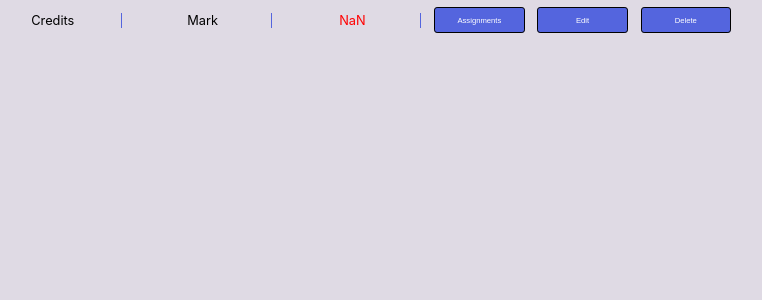
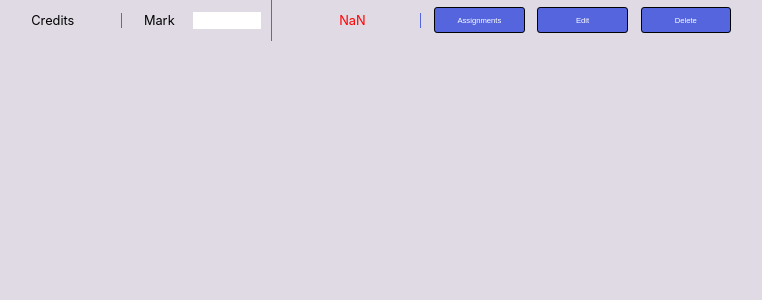
Before and after one commit to alexalextran/uni-mark-wam-calculator, a Next.js app: page /Components/SubjectCard in a window 1280 px wide. Shown: the top 300 px of the page, without its empty margins (357-1119 px from the left). Built offline with nearby package versions, Linux system fonts and the light colour scheme; no server answers.

Commit message:
small styling changes

```diff
--- a/pages/Components/SubjectCard.jsx
+++ b/pages/Components/SubjectCard.jsx
@@ -12,7 +12,9 @@ export default function SubjectCard({Name, credits, semesterNO, subjectID, Mark}
     <main className={styles.main}>
     <h3>{Name}</h3>
     <p>Credits {credits}</p>
-    <p>Mark {Mark}</p>
+    <span className={styles.markform}>
+      <p>Mark</p>
+    <input defaultValue={Mark} readOnly={false}></input></span>
     <p style={{color: wamImpact > 0  ? 'green' : 'red'}}>{ (totalcredits-credits == 0) ? Mark : wamImpact }</p>
     <button onClick={() => {
         //addAssignment(Year, Name, subjectID)
--- a/styles/SubjectCard.module.scss
+++ b/styles/SubjectCard.module.scss
@@ -9,6 +9,7 @@
     text-align: center;
     grid-template-columns:  repeat(4, 1fr) 0.66fr 0.66fr 0.66fr;
     column-gap: 1em;
+
     :nth-child(1){
         border-left:  0.1em solid $blue;
         border-right: 0.1em solid $blue;
@@ -20,4 +21,16 @@
     button{
         @include button
     }
+
+    .markform{
+        height: inherit;
+        *{
+            border: none;
+        }
+
+        input{
+            width: 50%
+        }
+        @include flexCustom(space-around, center, row);
+    }
 }
--- a/styles/YearCard.module.scss
+++ b/styles/YearCard.module.scss
@@ -23,6 +23,8 @@
     }
 
 
+
+
 .form{
     background-color: $blue;
     width: 100%;
@@ -32,12 +34,14 @@
     text-align: center;
     height: 3em;
     margin: 0 auto;
+    margin-top: 1em;
     align-items: center;
     border-radius: inherit;
     border-top-right-radius: 0;
     border-top-left-radius: 0;
     color: white;
     height: fit-content;
+
 
 
 
```
